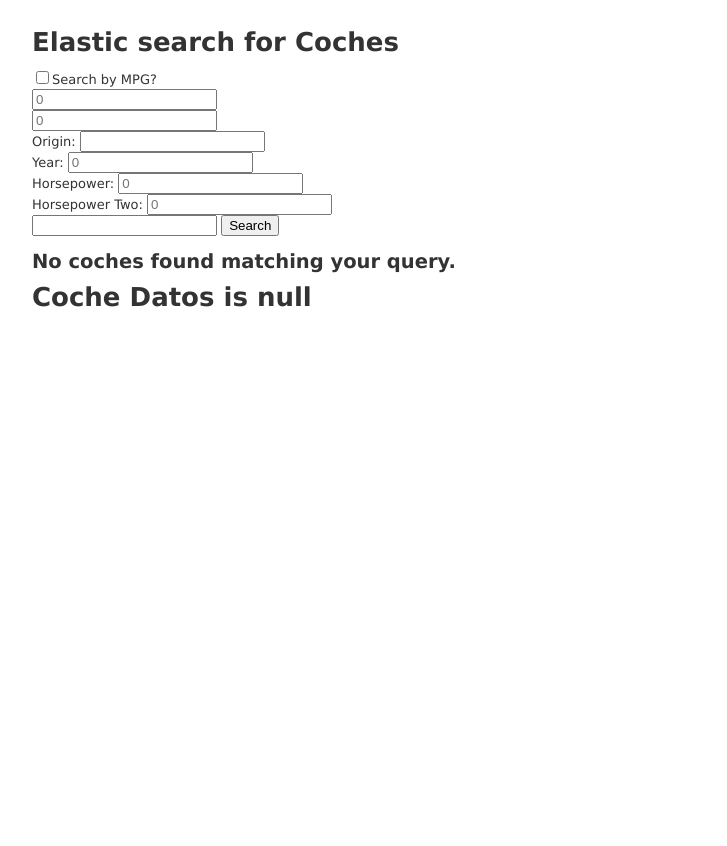
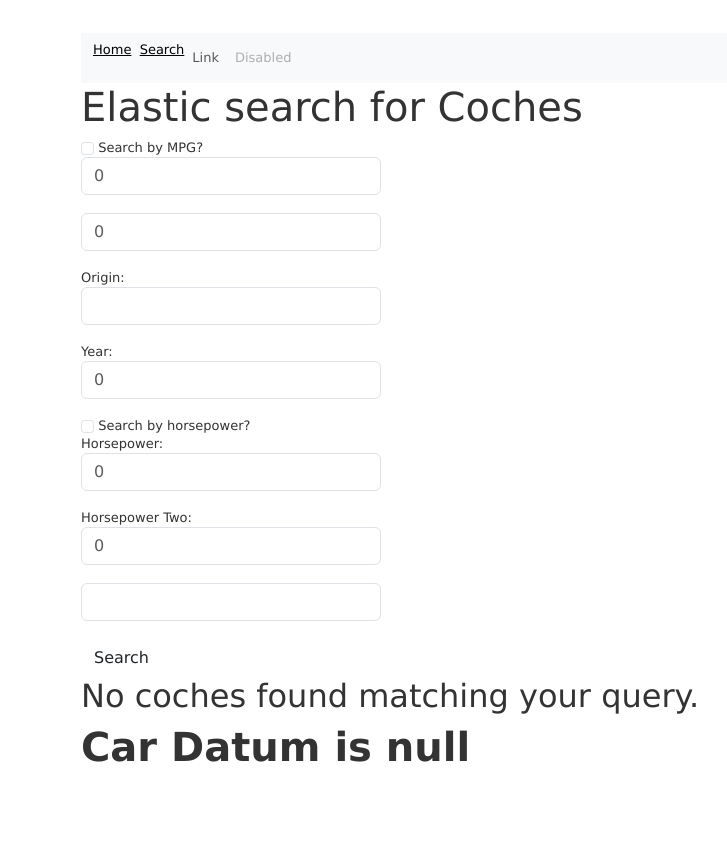
Before and after one commit to kkuivenhoven/CarDataSearch, a Rails app: page /coche_datos/search in a window 1280 px wide. Shown: the whole page, without its empty margins (1-728 px from the left). Before the commit the page ends 307 px from the top, so only its background shows below. Run offline with Rails 7, Linux system fonts and the light colour scheme; style sheets or scripts are compiled from the project's sources; parts of the project's set-up code (start-up, migrations or seed data) failed here and were passed over; some libraries are stand-ins or nearby versions.

Commit message:
Added bootstrap styling; added new home page; added nav-bar and footer; adding bootstrap styling to search form;

```diff
--- /dev/null
+++ b/app/assets/stylesheets/application.scss
@@ -0,0 +1,15 @@
+/*
+ * This is a manifest file that'll be compiled into application.css, which will include all the files
+ * listed below.
+ *
+ * Any CSS and SCSS file within this directory, lib/assets/stylesheets, or any plugin's
+ * vendor/assets/stylesheets directory can be referenced here using a relative path.
+ *
+ * You're free to add application-wide styles to this file and they'll appear at the bottom of the
+ * compiled file so the styles you add here take precedence over styles defined in any other CSS/SCSS
+ * files in this directory. Styles in this file should be added after the last require_* statement.
+ * It is generally better to create a new file per style scope.
+ *
+ */
+
+@import "bootstrap";
--- a/app/controllers/statics_controller.rb
+++ b/app/controllers/statics_controller.rb
@@ -1,5 +1,8 @@
 class StaticsController < ApplicationController
   before_action :set_static, only: %i[ show edit update destroy ]
+
+	def home
+	end
 
   # GET /statics or /statics.json
   def index
--- a/app/views/coche_datos/search.html.erb
+++ b/app/views/coche_datos/search.html.erb
@@ -1,20 +1,32 @@
+<script>
+
+</script>
+
 <h1>Elastic search for Coches</h1>
 
 
-<%= form_for :search_coche_datos, url: search_coche_datos_path, method: :get do |form| %>
-	<!--%= form.label :MPG %-->
-	<%= form.check_box :MPG_checkbox, class: "form-control", placeholder: "Specify MPG?" %>Search by MPG?<br>
-	<%= form.number_field :MPG, min: 1, max: 200, :step => 'any', class: "number", placeholder: "0" %><br>
-	<%= form.number_field :MPG_two, min: 1, max: 200, :step => 'any', class: "number", placeholder: "0" %><br>
+<div style="width: 300px;">
 
-	Origin: <%= form.text_field :country_origin, value: params[:search_coche_datos].presence && params[:search_coche_datos][:country_origin] %><br>
-	Year: <%= form.number_field :model, min: 50, max: 99, :step => 'any', class: "number", placeholder: "0" %><br>
-	Horsepower: <%= form.number_field :horsepower, min: 50, max: 500, :step => 'any', class: "number", placeholder: "0" %><br>
-	Horsepower Two: <%= form.number_field :horsepower_two, min: 50, max: 500, :step => 'any', class: "number", placeholder: "0" %><br>
+	<%= form_for :search_coche_datos, url: search_coche_datos_path, method: :get do |form| %>
+		<!--%= form.label :MPG %-->
+		<!--%= form.check_box :MPG_checkbox, class: "form-control" %-->
+		<%= form.check_box :MPG_checkbox, class: "form-check-input"  %>&nbsp;Search by MPG?<br>
+		<%= form.number_field :MPG, min: 1, max: 200, :step => 'any', class: "form-control number", placeholder: "0" %><br>
+		<%= form.number_field :MPG_two, min: 1, max: 200, :step => 'any', class: "form-control number", placeholder: "0" %><br>
 
-  <%= form.text_field :query, value: params[:search_coche_datos].presence && params[:search_coche_datos][:query] %>
-  <%= form.submit 'Search' %>
-<% end %>
+		Origin: <%= form.text_field :country_origin, value: params[:search_coche_datos].presence && params[:search_coche_datos][:country_origin], class: "form-control" %><br>
+		Year: <%= form.number_field :model, min: 50, max: 99, :step => 'any', class: "number form-control ", placeholder: "0" %><br>
+
+		<%= form.check_box :horsepower_checkbox, class: "form-check-input" %>&nbsp;Search by horsepower?<br>
+		Horsepower: <%= form.number_field :horsepower, min: 50, max: 500, :step => 'any', class: "number form-control", placeholder: "0" %><br>
+		Horsepower Two: <%= form.number_field :horsepower_two, min: 50, max: 500, :step => 'any', class: "number form-control", placeholder: "0" %><br>
+
+		<%= form.text_field :query, value: params[:search_coche_datos].presence && params[:search_coche_datos][:query], class: "form-control" %>
+		<br>
+		<%= form.submit 'Search', class: "btn" %>
+	<% end %>
+
+</div>
 
 
 <% if @coche_datos.nil? %>
@@ -26,11 +38,11 @@
 		<!--<p>count: <= @coche_datos.size %>-->
 
 <% if @coche_datos.nil? %>
-	<h1><b>Coche Datos is null</b></h1>
+	<h1><b>Car Datum is null</b></h1>
 
 <% else %>
 
-	<h1>Coche Datos is not null</h1>
+	<h1>Car Datum is not null</h1>
     <table style="width: 100%;">
       <thead>
          <tr>
--- a/app/views/layouts/application.html.erb
+++ b/app/views/layouts/application.html.erb
@@ -10,7 +10,32 @@
     <%= javascript_pack_tag 'application', 'data-turbolinks-track': 'reload' %>
   </head>
 
-  <body>
+<nav class="navbar navbar-expand-sm bg-light navbar-light">
+  <div class="container-fluid">
+    <ul class="navbar-nav">
+      <li class="nav-item">
+        <!--a class="nav-link active" href="#">Active</a-->
+				<%= link_to "Home", root_path %>
+      </li>&nbsp;&nbsp;
+     <li class="nav-item">
+        <!--a class="nav-link" href="#">Link</a-->
+				<%= link_to "Search", search_coche_datos_path %>
+      </li>
+      <li class="nav-item">
+        <a class="nav-link" href="#">Link</a>
+      </li>
+      <li class="nav-item">
+        <a class="nav-link disabled" href="#">Disabled</a>
+      </li>
+    </ul>
+  </div>
+</nav>
+
+  <body class="container">
     <%= yield %>
   </body>
+
+<div class="footer">
+	<center><h3 style="color: white;">Happy searching!</h3></center>
+</div>
 </html>
--- /dev/null
+++ b/app/views/statics/home.html.erb
@@ -0,0 +1,3 @@
+<h1> Home </h1>
+
+<p>Search for your dream car.</p>
--- a/config/routes.rb
+++ b/config/routes.rb
@@ -5,7 +5,8 @@
 		end
 	end
 
-	root 'coche_datos#index'
+	# root 'coche_datos#index'
+	root 'statics#home'
 
   resources :static
   # For details on the DSL available within this file, see https://guides.rubyonrails.org/routing.html
```
Also changed, not shown: Gemfile, Gemfile.lock.
